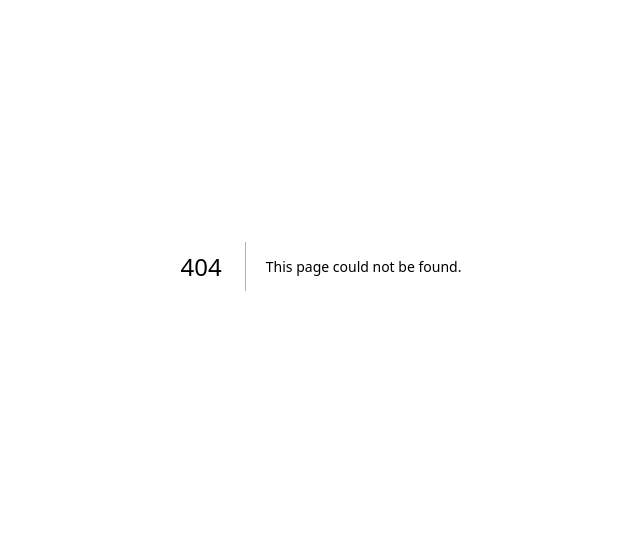
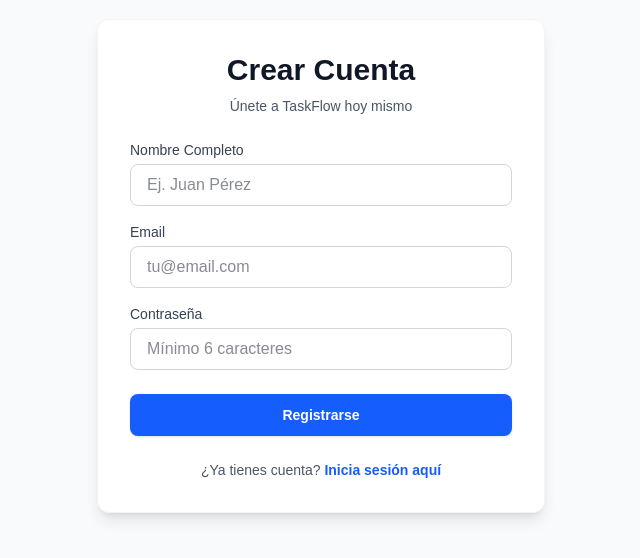
Before and after one commit to doggy64/taskflow-prueba-tecnica, a Next.js app: page /login in a window 1280 px wide. Before the commit this address had no page. Shown: the part 134-692 px from the top of the page, without its empty margins (319-959 px from the left). Built offline with nearby package versions, Linux system fonts and the light colour scheme.

Commit message:
feat: add formularios de auth y server actions

```diff
--- /dev/null
+++ b/src/actions/auth.ts
@@ -0,0 +1,65 @@
+'use server'
+
+import { createClient } from '@/lib/supabase/server'
+import { revalidatePath } from 'next/cache'
+import { redirect } from 'next/navigation'
+
+export async function login(formData: FormData) {
+  const email = formData.get('email') as string
+  const password = formData.get('password') as string
+
+  // Instanciamos el cliente de servidor que creamos antes
+  const supabase = await createClient()
+
+  const { error } = await supabase.auth.signInWithPassword({
+    email,
+    password,
+  })
+
+  if (error) {
+    // Retornamos el error para mostrarlo en el Client Component (feedback visual)
+    return { error: error.message }
+  }
+
+  // Refrescamos el layout raíz y redirigimos al dashboard
+  revalidatePath('/', 'layout')
+  redirect('/')
+}
+
+export async function register(formData: FormData) {
+  const email = formData.get('email') as string
+  const password = formData.get('password') as string
+  const name = formData.get('name') as string
+
+  const supabase = await createClient()
+
+  const { error } = await supabase.auth.signUp({
+    email,
+    password,
+    options: {
+      data: {
+        full_name: name, // El RF-00.1 pide registrar con nombre, lo guardamos en los metadatos
+      },
+    },
+  })
+
+  if (error) {
+    return { error: error.message }
+  }
+
+  revalidatePath('/', 'layout')
+  redirect('/')
+}
+
+export async function logout() {
+  const supabase = await createClient()
+
+  const { error } = await supabase.auth.signOut()
+
+  if (error) {
+    return { error: error.message }
+  }
+
+  revalidatePath('/', 'layout')
+  redirect('/login')
+}
--- /dev/null
+++ b/src/app/login/page.tsx
@@ -0,0 +1,9 @@
+import RegisterForm from '@/components/auth/RegisterForm'
+
+export default function RegisterPage() {
+  return (
+    <div className="min-h-screen flex items-center justify-center bg-gray-50 py-12 px-4 sm:px-6 lg:px-8">
+      <RegisterForm />
+    </div>
+  )
+}
--- /dev/null
+++ b/src/app/register/page.tsx
@@ -0,0 +1,9 @@
+import RegisterForm from '@/components/auth/RegisterForm'
+
+export default function RegisterPage() {
+  return (
+    <div className="min-h-screen flex items-center justify-center bg-gray-50 py-12 px-4 sm:px-6 lg:px-8">
+      <RegisterForm />
+    </div>
+  )
+}
--- /dev/null
+++ b/src/components/auth/Loginform.tsx
@@ -0,0 +1,83 @@
+'use client'
+
+import { useState } from 'react'
+import { login } from '@/actions/auth'
+import Link from 'next/link'
+
+export default function LoginForm() {
+  const [error, setError] = useState<string | null>(null)
+  const [isLoading, setIsLoading] = useState(false)
+
+  async function handleSubmit(formData: FormData) {
+    setIsLoading(true)
+    setError(null)
+
+    const email = formData.get('email') as string
+    const password = formData.get('password') as string
+
+    if (!email || !password) {
+      setError('Todos los campos son obligatorios.')
+      setIsLoading(false)
+      return
+    }
+
+    // Llamada a Server Action
+    const result = await login(formData)
+
+    if (result?.error) {
+      setError(result.error)
+      setIsLoading(false)
+    }
+  }
+
+  return (
+    <form action={handleSubmit} className="space-y-6 w-full max-w-md mx-auto p-8 bg-white rounded-xl shadow-lg border border-gray-100">
+      <div className="text-center">
+        <h2 className="text-3xl font-bold text-gray-900">TaskFlow</h2>
+        <p className="mt-2 text-sm text-gray-600">Inicia sesión para gestionar tus proyectos</p>
+      </div>
+
+      {error && (
+        <div className="p-3 text-sm text-red-600 bg-red-50 rounded-lg border border-red-200">
+          {error}
+        </div>
+      )}
+
+      <div className="space-y-4">
+        <div>
+          <label className="block text-sm font-medium text-gray-700 mb-1">Email</label>
+          <input
+            type="email"
+            name="email"
+            required
+            className="w-full rounded-lg border border-gray-300 px-4 py-2 text-gray-900 focus:border-blue-500 focus:ring-2 focus:ring-blue-200 outline-none transition-all"
+            placeholder="tu@email.com"
+          />
+        </div>
+
+        <div>
+          <label className="block text-sm font-medium text-gray-700 mb-1">Contraseña</label>
+          <input
+            type="password"
+            name="password"
+            required
+            className="w-full rounded-lg border border-gray-300 px-4 py-2 text-gray-900 focus:border-blue-500 focus:ring-2 focus:ring-blue-200 outline-none transition-all"
+            placeholder="••••••••"
+          />
+        </div>
+      </div>
+
+      <button
+        type="submit"
+        disabled={isLoading}
+        className="w-full flex justify-center py-2.5 px-4 border border-transparent rounded-lg shadow-sm text-sm font-semibold text-white bg-blue-600 hover:bg-blue-700 focus:outline-none focus:ring-2 focus:ring-offset-2 focus:ring-blue-500 disabled:opacity-50 disabled:cursor-not-allowed transition-all"
+      >
+        {isLoading ? 'Iniciando sesión...' : 'Entrar'}
+      </button>
+
+      <p className="text-center text-sm text-gray-600">
+        ¿No tienes cuenta? <Link href="/register" className="text-blue-600 font-semibold hover:underline">Regístrate aquí</Link>
+      </p>
+    </form>
+  )
+}
--- /dev/null
+++ b/src/components/auth/RegisterForm.tsx
@@ -0,0 +1,100 @@
+'use client'
+
+import { useState } from 'react'
+import { register } from '@/actions/auth'
+import Link from 'next/link'
+
+export default function RegisterForm() {
+  const [error, setError] = useState<string | null>(null)
+  const [isLoading, setIsLoading] = useState(false)
+
+  async function handleSubmit(formData: FormData) {
+    setIsLoading(true)
+    setError(null)
+
+    const email = formData.get('email') as string
+    const password = formData.get('password') as string
+    const name = formData.get('name') as string
+
+    if (!email || !password || !name) {
+      setError('Todos los campos son obligatorios.')
+      setIsLoading(false)
+      return
+    }
+
+    if (password.length < 6) {
+      setError('La contraseña debe tener al menos 6 caracteres.')
+      setIsLoading(false)
+      return
+    }
+
+    const result = await register(formData)
+
+    if (result?.error) {
+      setError(result.error)
+      setIsLoading(false)
+    }
+  }
+
+  return (
+    <form action={handleSubmit} className="space-y-6 w-full max-w-md mx-auto p-8 bg-white rounded-xl shadow-lg border border-gray-100">
+      <div className="text-center">
+        <h2 className="text-3xl font-bold text-gray-900">Crear Cuenta</h2>
+        <p className="mt-2 text-sm text-gray-600">Únete a TaskFlow hoy mismo</p>
+      </div>
+
+      {error && (
+        <div className="p-3 text-sm text-red-600 bg-red-50 rounded-lg border border-red-200">
+          {error}
+        </div>
+      )}
+
+      <div className="space-y-4">
+        <div>
+          <label className="block text-sm font-medium text-gray-700 mb-1">Nombre Completo</label>
+          <input
+            type="text"
+            name="name"
+            required
+            className="w-full rounded-lg border border-gray-300 px-4 py-2 text-gray-900 focus:border-blue-500 focus:ring-2 focus:ring-blue-200 outline-none transition-all"
+            placeholder="Ej. Juan Pérez"
+          />
+        </div>
+
+        <div>
+          <label className="block text-sm font-medium text-gray-700 mb-1">Email</label>
+          <input
+            type="email"
+            name="email"
+            required
+            className="w-full rounded-lg border border-gray-300 px-4 py-2 text-gray-900 focus:border-blue-500 focus:ring-2 focus:ring-blue-200 outline-none transition-all"
+            placeholder="tu@email.com"
+          />
+        </div>
+
+        <div>
+          <label className="block text-sm font-medium text-gray-700 mb-1">Contraseña</label>
+          <input
+            type="password"
+            name="password"
+            required
+            className="w-full rounded-lg border border-gray-300 px-4 py-2 text-gray-900 focus:border-blue-500 focus:ring-2 focus:ring-blue-200 outline-none transition-all"
+            placeholder="Mínimo 6 caracteres"
+          />
+        </div>
+      </div>
+
+      <button
+        type="submit"
+        disabled={isLoading}
+        className="w-full flex justify-center py-2.5 px-4 border border-transparent rounded-lg shadow-sm text-sm font-semibold text-white bg-blue-600 hover:bg-blue-700 focus:outline-none focus:ring-2 focus:ring-offset-2 focus:ring-blue-500 disabled:opacity-50 disabled:cursor-not-allowed transition-all"
+      >
+        {isLoading ? 'Creando cuenta...' : 'Registrarse'}
+      </button>
+
+      <p className="text-center text-sm text-gray-600">
+        ¿Ya tienes cuenta? <Link href="/login" className="text-blue-600 font-semibold hover:underline">Inicia sesión aquí</Link>
+      </p>
+    </form>
+  )
+}
```
